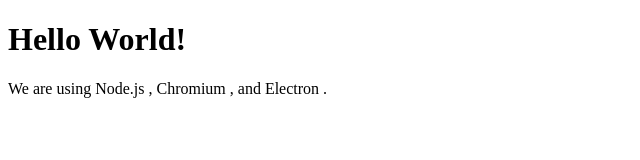
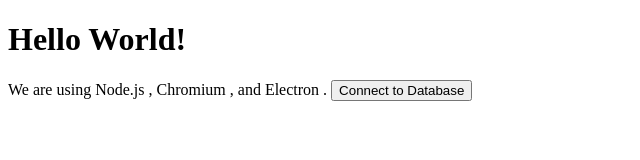
Before and after one commit to SvenHosp/jubilant-tribble, an Electron app: page electron_ui/index.html in a window 800 px wide. Shown: the whole page, without its empty margins (0-640 px from the left). Drawn offline with Linux system fonts and the light colour scheme.

Commit message:
insert button

```diff
--- a/electron_ui/index.html
+++ b/electron_ui/index.html
@@ -12,6 +12,7 @@
     We are using Node.js <span id="node-version"></span>,
     Chromium <span id="chrome-version"></span>,
     and Electron <span id="electron-version"></span>.
+    <button id="btn" type="button">Connect to Database</button><span id="outcome"></span>
     <!-- You can also require other files to run in this process -->
     <script src="./renderer.js"></script>
   </body>
```
